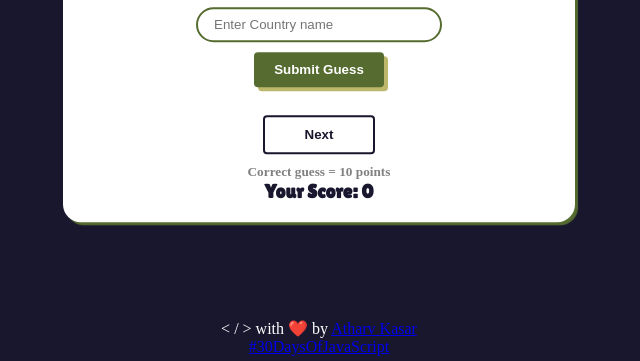
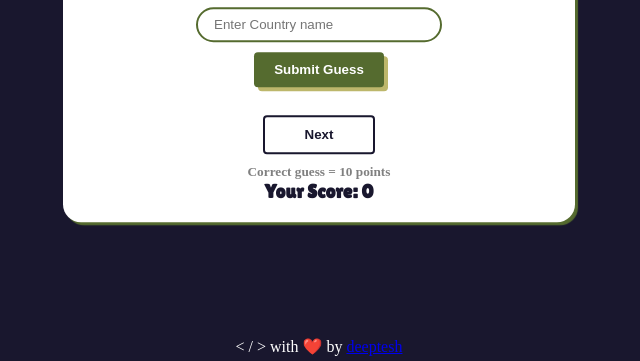
Before and after one commit to deeptesh-rout/Guess-the-country, a plain HTML site: page index.html in a window 1280 px wide. Shown: the part 439-800 px from the top of the page, without its empty margins (321-961 px from the left). Drawn offline with Linux system fonts and the light colour scheme.

Commit message:
commited

```diff
--- a/index.html
+++ b/index.html
@@ -31,9 +31,9 @@
 
     <footer>
         <p>&#x3c; &#47; &#x3e; with ❤️ by
-          <a href="https://github.com/AtharvKasar04" target="_blank">Atharv Kasar</a>
+          <a href="https://github.com/deeptesh-rout" target="_blank">deeptesh</a>
           <br>
-          <a href="https://github.com/swapnilsparsh/30DaysOfJavaScript" target="_blank">#30DaysOfJavaScript
+          <a href="https://github.com/deeptesh-rout" target="_blank">
           </a>
         </p>
       </footer>
```
